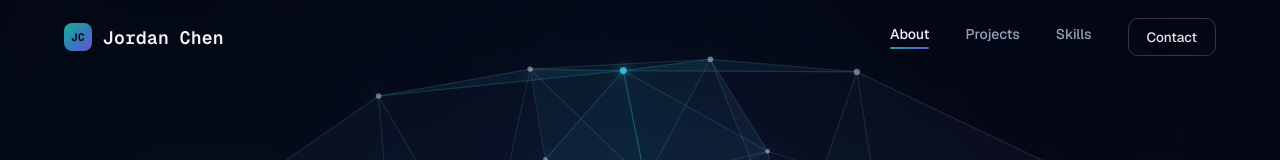
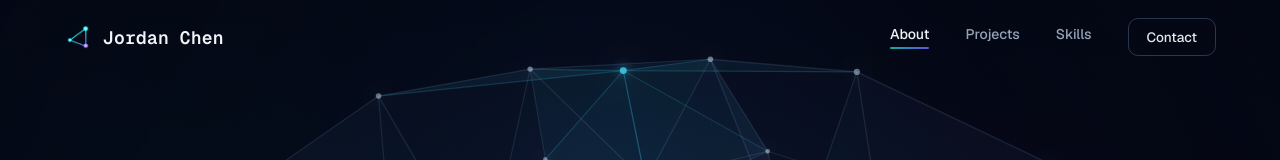
Before and after one commit to JordanChen02/portfolio, a React (Vite) app in the folder site/: page / in a window 1280 px wide. Shown: the top 160 px of the page. Built offline with nearby package versions, Linux system fonts and the light colour scheme.

Commit message:
Update nav logo to favicon

```diff
--- a/site/src/components/Nav.css
+++ b/site/src/components/Nav.css
@@ -38,18 +38,11 @@
   color: var(--eb-fg);
 }
 
-.nav-monogram {
+.nav-monogram-icon {
   width: 28px;
   height: 28px;
-  border-radius: 8px;
-  background: var(--pf-gradient);
-  display: flex;
-  align-items: center;
-  justify-content: center;
-  font-size: 11px;
-  font-weight: 700;
-  color: #0A0E17;
   flex-shrink: 0;
+  object-fit: contain;
 }
 
 .nav-links {
--- a/site/src/components/Nav.tsx
+++ b/site/src/components/Nav.tsx
@@ -62,7 +62,7 @@ export function Nav() {
     <>
       <nav className={`nav${scrolled ? ' is-scrolled' : ''}`}>
         <a href="#hero" className="nav-brand">
-          <span className="nav-monogram">JC</span>
+          <img src="/favicon-32x32.png" alt="Jordan Chen" className="nav-monogram-icon" />
           Jordan Chen
         </a>
 
```
